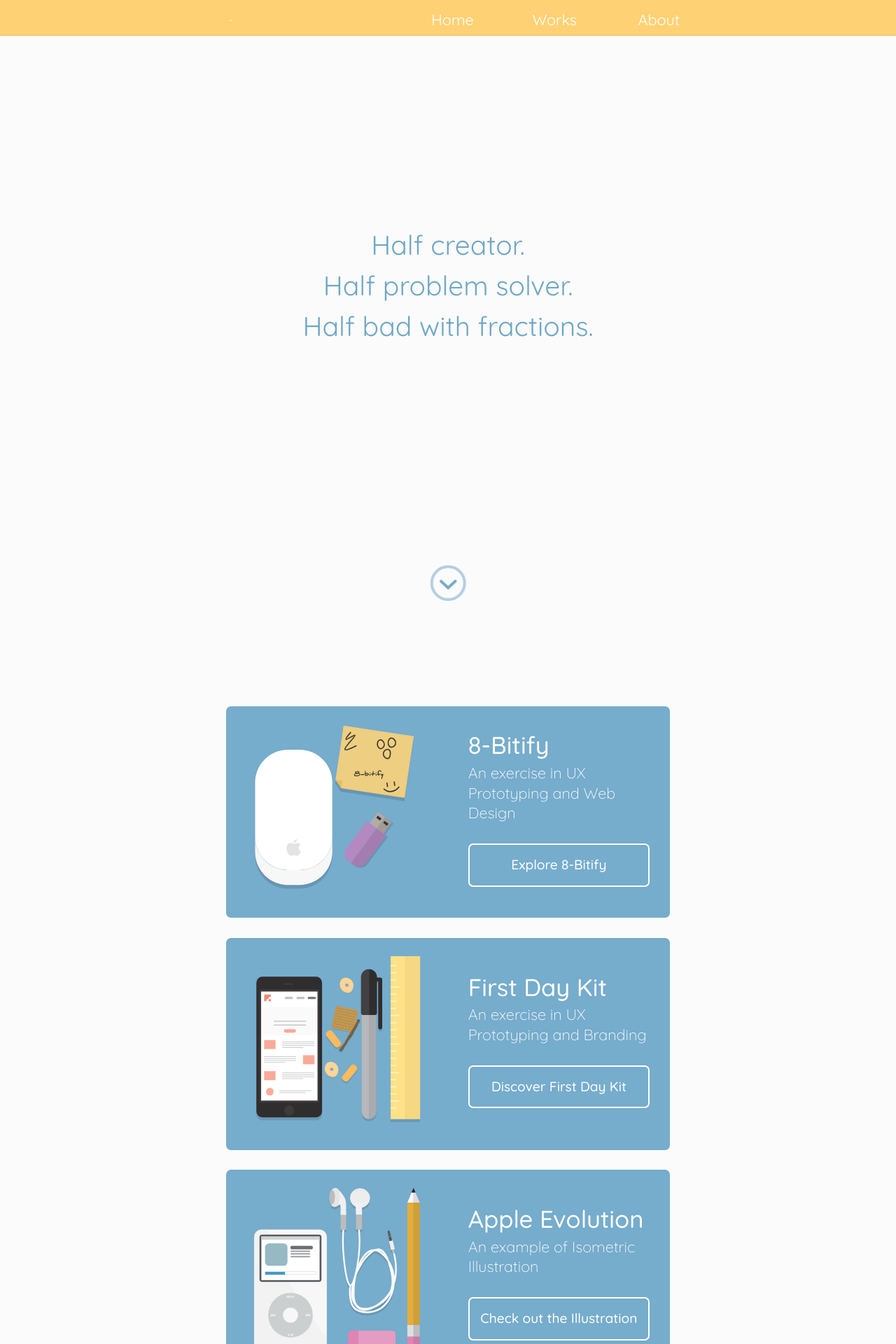
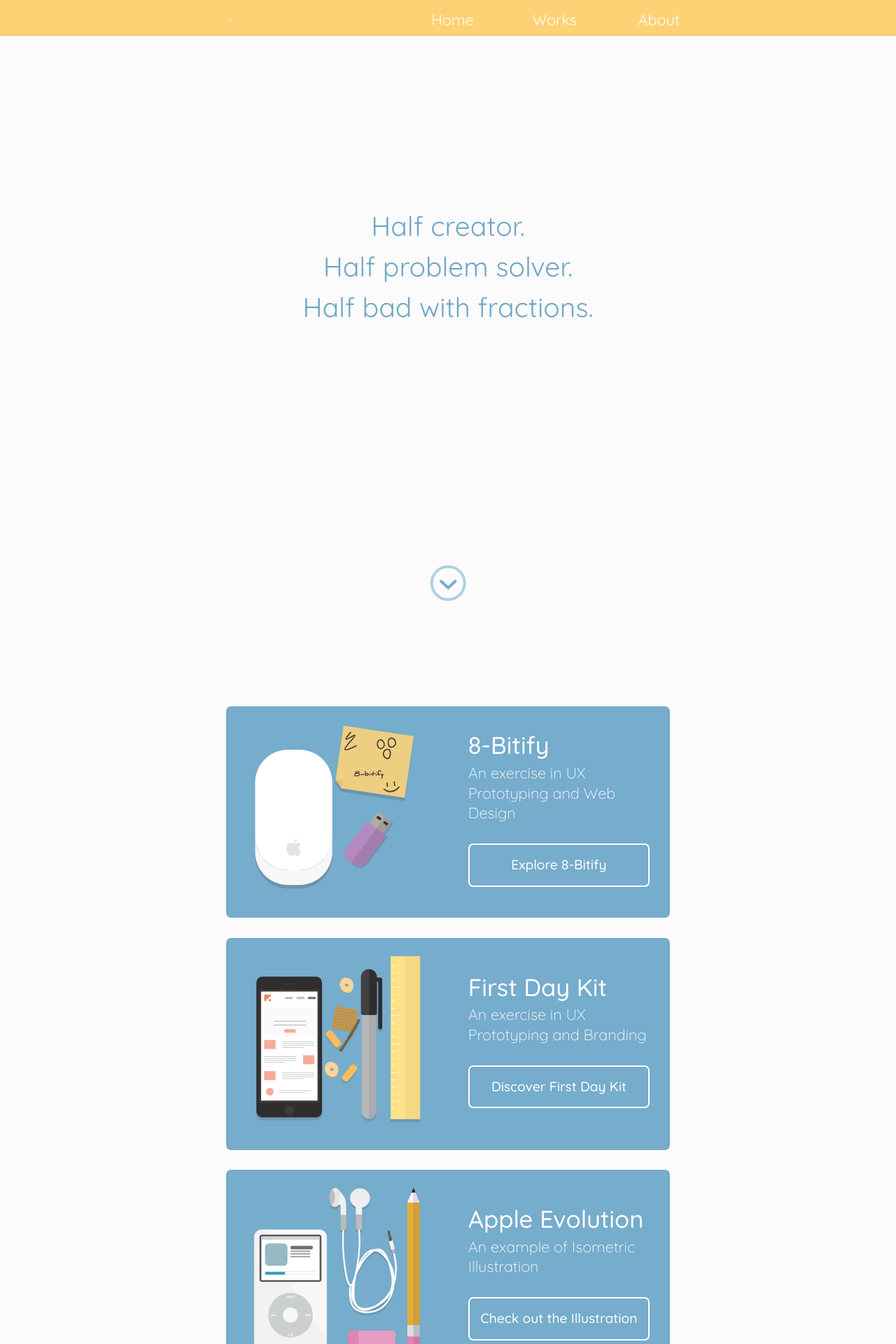
Before and after one commit to nicktgbrown/portfolio-site, a Jekyll site: the page built from index.html, in a window 1280 px wide. Shown: the top 1920 px of the page at 70% size. Built offline with Jekyll 4.4.1, drawn with Linux system fonts in a browser that asks for light colours; some web fonts are replaced.

Commit message:
Edit top margin on banner and mobile nav

```diff
--- a/css/main.css
+++ b/css/main.css
@@ -87,7 +87,7 @@
 
 .banner {
   font-weight: 400;
-  padding-top: 30vh;
+  padding-top: 27vh;
   min-height: 100vh;
 }
 
@@ -322,7 +322,7 @@
   display: none;
   overflow: hidden;
   background-color: #fff;
-  margin-top: 4.2em;
+  margin-top: 9.5vh;
   z-index: 10;
 }
 
```
